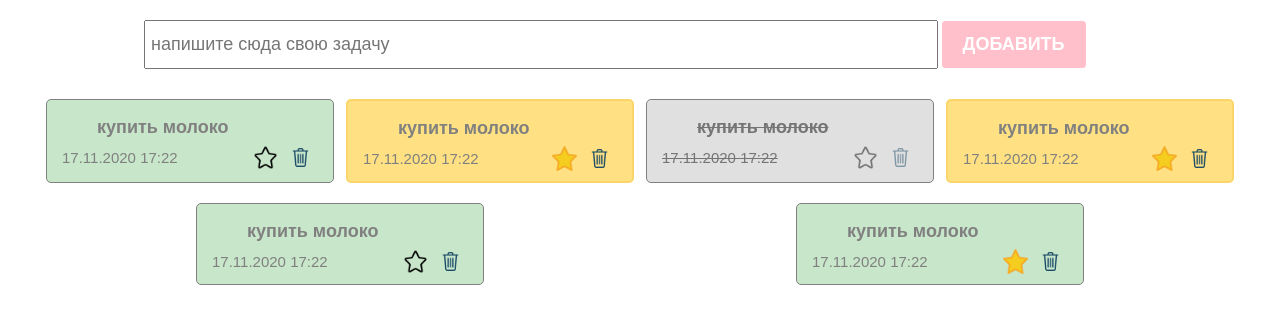
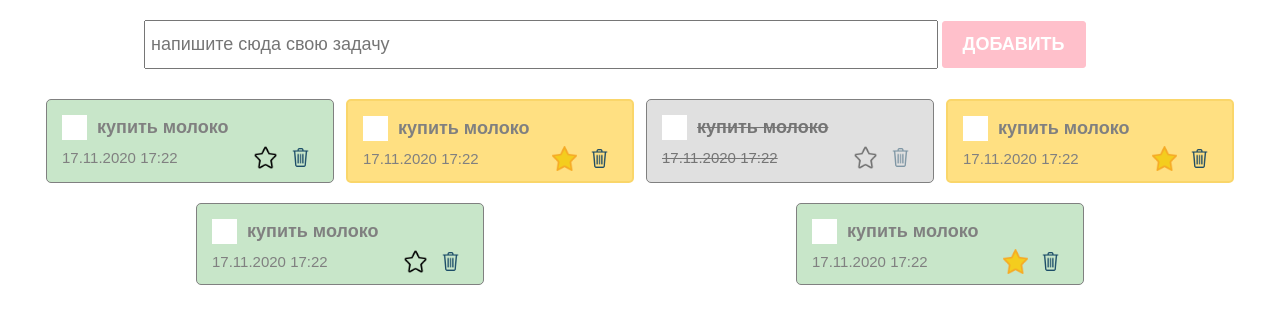
Before and after one commit to rufina888/todopy, a Django app: template main/templates/index.html in a window 1280 px wide. Shown: the top 324 px of the page. Run offline with Django 3.2, Linux system fonts and the light colour scheme; the template is opened without the code that fills it, so the values that code supplies are empty.

Commit message:
set static and media urls and roots

```diff
--- a/main/static/styles/checkbox.css
+++ b/main/static/styles/checkbox.css
@@ -10,7 +10,7 @@
     -ms-user-select:none;
     user-select:none;
 }
-.checkbox_container input{
+.checkbox_container input {
     position:absolute;
     opacity:0;
     cursor:pointer;
@@ -23,5 +23,34 @@
     left:0;
     height:25px;
     width:25px;
-    background-color:rgb (255 255 255);
+    background-color:rgb(255, 255, 255);
 }
+/* When the checkbox is checked, add a blue background */
+  .checkbox_container input:checked ~ .checkmark {
+    background-color: #2196F3;
+  }
+
+  /* Create the checkmark/indicator (hidden when not checked) */
+  .checkmark:after {
+    content: "";
+    position: absolute;
+    display: none;
+  }
+
+  /* Show the checkmark when checked */
+  .checkbox_container input:checked ~ .checkmark:after {
+    display: block;
+  }
+
+  /* Style the checkmark/indicator */
+  .checkbox_container .checkmark:after {
+    left: 9px;
+    top: 5px;
+    width: 5px;
+    height: 10px;
+    border: solid white;
+    border-width: 0 3px 3px 0;
+    -webkit-transform: rotate(45deg);
+    -ms-transform: rotate(45deg);
+    transform: rotate(45deg);
+  }
--- a/main/templates/index.html
+++ b/main/templates/index.html
@@ -1,8 +1,14 @@
+{% load static %}
+<!DOCTYPE html>
+<html lang="en">
 <head>
 <meta charset="UTF-8">
-<title>Lesson 7</title>
-<link rel="stylesheet" href=./styles/style.css>
-<link rel="stylesheet" href=./styles/checkbox.css>
+<title>todo</title>
+<!-- <link rel="stylesheet" href=./styles/style.css> -->
+<link rel="stylesheet" href="{% static 'styles/style.css' %}">
+<!-- <link rel="stylesheet" href=./styles/checkbox.css> -->
+<link rel="stylesheet" href="{% static 'styles/checkbox.css' %}">
+
 </head>
 <body>
 	<section>
--- a/main/views.py
+++ b/main/views.py
@@ -2,7 +2,7 @@ from django.shortcuts import render, HttpResponse
 
 # Create your views here.
 def homepage (request):
-    return HttpResponse("Hello World!")
+    return render (request, "index.html")
 
 def test (request):
     return render(request, "test.html")
--- a/todo/settings.py
+++ b/todo/settings.py
@@ -119,3 +119,7 @@ USE_TZ = True
 # https://docs.djangoproject.com/en/3.1/howto/static-files/
 
 STATIC_URL = '/static/'
+STATIC_ROOT = BASE_DIR / 'static'
+
+MEDIA_URL = '/media/'
+MEDIA_ROOT = BASE_DIR / 'media'
--- a/todo/urls.py
+++ b/todo/urls.py
@@ -16,9 +16,11 @@ Including another URLconf
 from django.contrib import admin
 from django.urls import path
 from main.views import homepage, test
-
+from django.conf import settings
+from django.conf.urls.static import static
 urlpatterns = [
     path('admin/', admin.site.urls),
     path("", homepage, name="home"),
     path("test/", test, name="test"),
-]
+] + static(settings.STATIC_URL, document_root=settings.STATIC_ROOT)\
+  + static(settings.MEDIA_URL, document_root=settings.MEDIA_ROOT)
```
